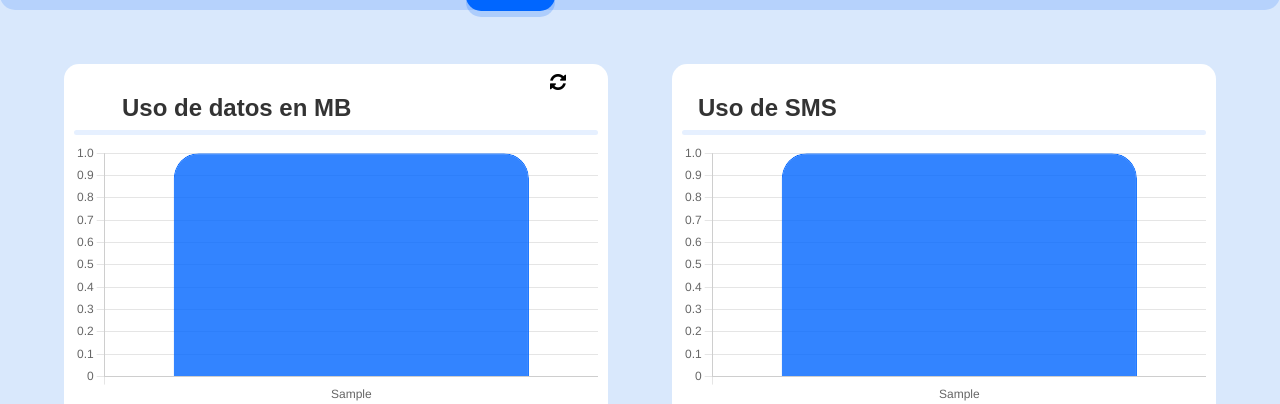
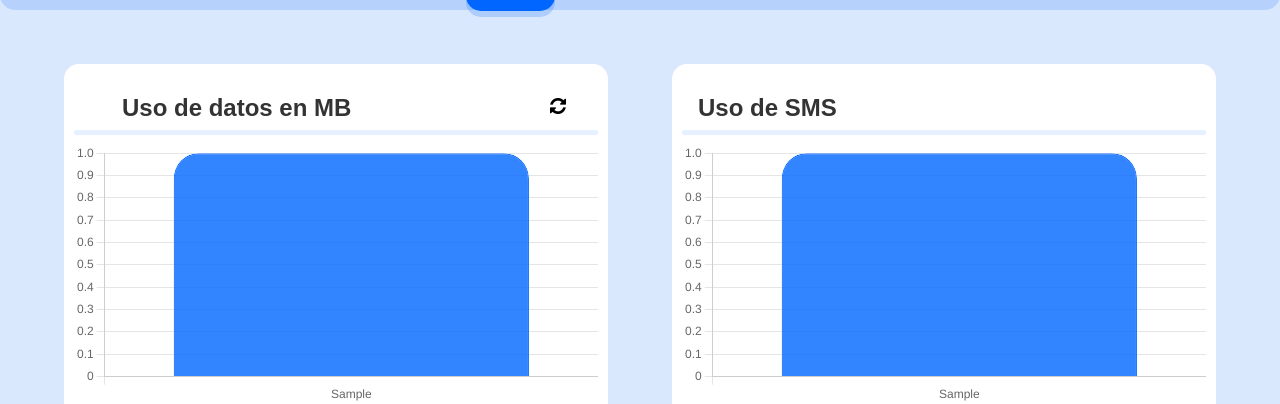
Before and after one commit to FishyOfixial/1ioX, a Django app: page / in a window 1280 px wide. Shown: the part 80-484 px from the top of the page. Run offline with Django 5.2, Linux system fonts and the light colour scheme; a user stored in the database is signed in; tables that the repository leaves empty hold one stand-in row (values such as "Sample post"); data that the repository does not hold is empty.

Commit message:
Agregar boton de refrescar tabla de uso mensual

```diff
--- a/SIM_Control/templates/dashboard.html
+++ b/SIM_Control/templates/dashboard.html
@@ -7,9 +7,9 @@
 {% block content %}
     <div class="row">
         <div class="column">
-            <div style="display: flex; justify-content: space-between; margin: 0 2rem;">
+            <div style="display: flex; justify-content: space-between; margin: 0 2rem; align-items: center;">
                 <h2>Uso de datos en MB</h2>
-                <img src="{% static 'refresh.png' %}" alt="Refrescar" title="refrescar" id="monthlyBtn" style="width: 16px; height: 16px;">
+                <img src="{% static 'refresh.png' %}" alt="Refrescar" title="refrescar" id="monthlyBtn" style="width: 16px; height: 16px; cursor: pointer;">
             </div>
             <hr class="divider">
             <div class="chart"> <canvas id="dataUsageChart"></canvas> </div>
--- a/SIM_Control/views.py
+++ b/SIM_Control/views.py
@@ -186,7 +186,7 @@ def update_sim_state(request):
 
 @login_required
 @user_in("DISTRIBUIDOR", "REVENDEDOR")
-def refresh_sim_table():
+def refresh_sim_table(request):
     try:
         call_command('update_sims')
         return JsonResponse({"ok": True})
@@ -195,7 +195,7 @@ def refresh_sim_table():
 
 @login_required
 @user_in("DISTRIBUIDOR", "REVENDEDOR")
-def refresh_monthly():
+def refresh_monthly(resquest):
     try:
         call_command('monthly_usage')
         return JsonResponse({"ok": True})
```
